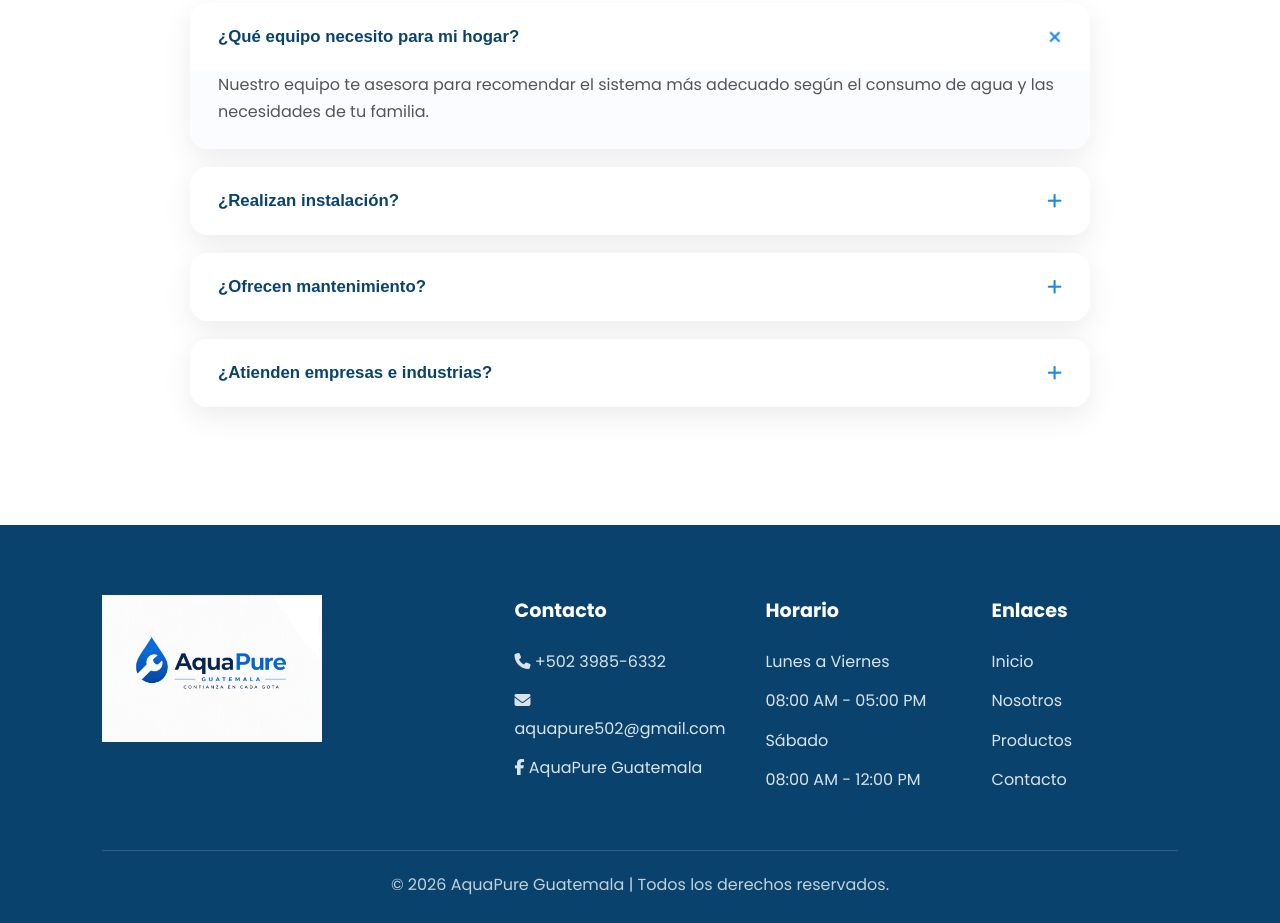
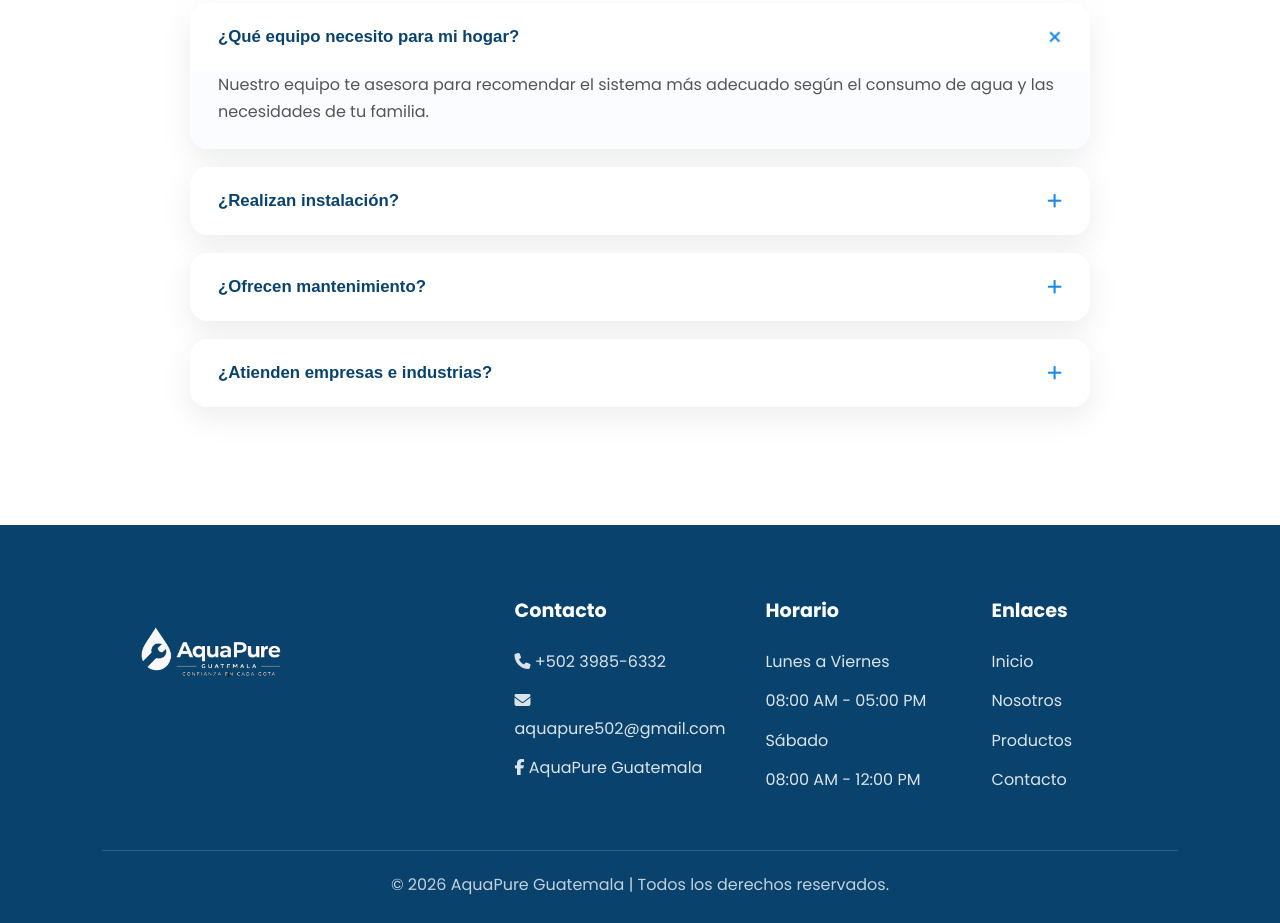
Before and after one commit to aquapure502/AquaPure, a plain HTML site: page index.html in a window 1280 px wide. Shown: the part 9150-10073 px from the top of the page. Drawn offline with Linux system fonts and the light colour scheme.

Commit message:
Actualización del logo AquaPure

```diff
--- a/index.html
+++ b/index.html
@@ -940,7 +940,7 @@
 
         <div class="footer-logo">
 
-            <img src="images/Logo2.jpeg"
+            <img src="images/logo.png"
                  alt="AquaPure Guatemala">
 
         </div>
```
